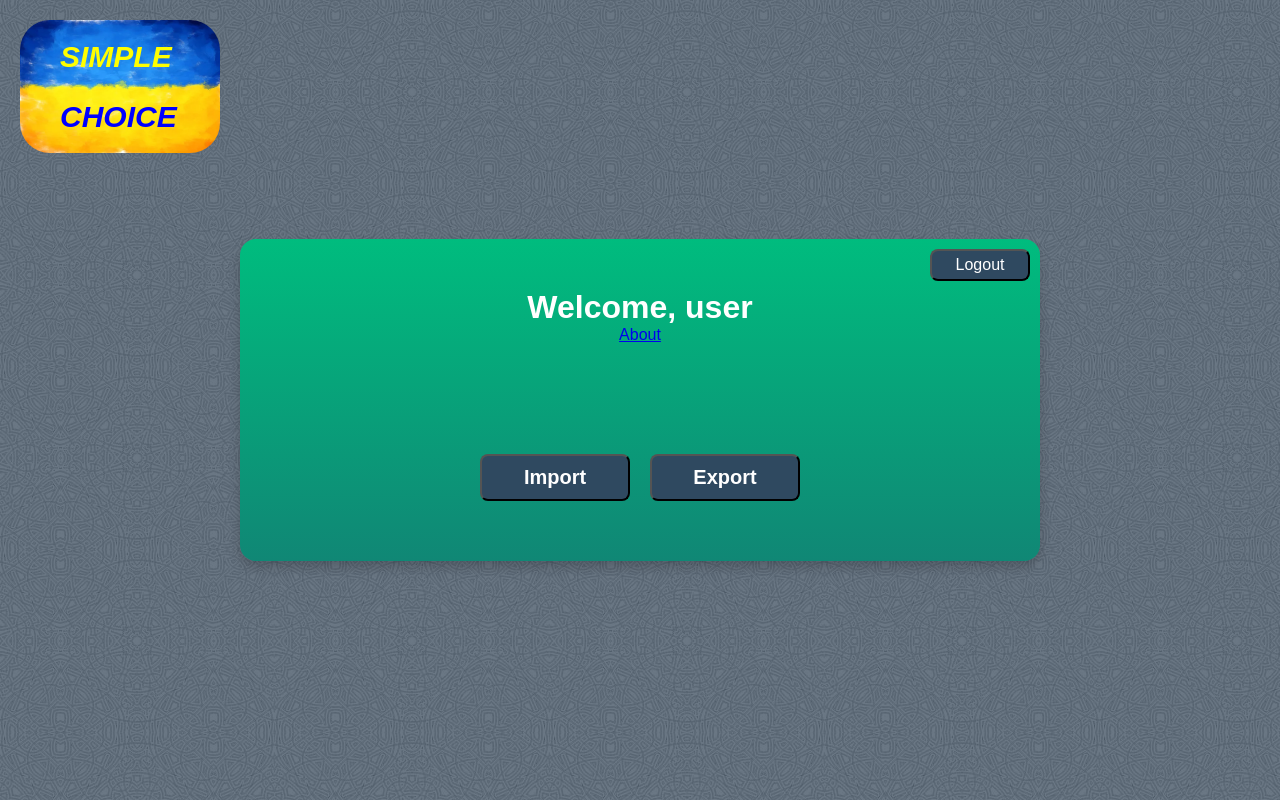
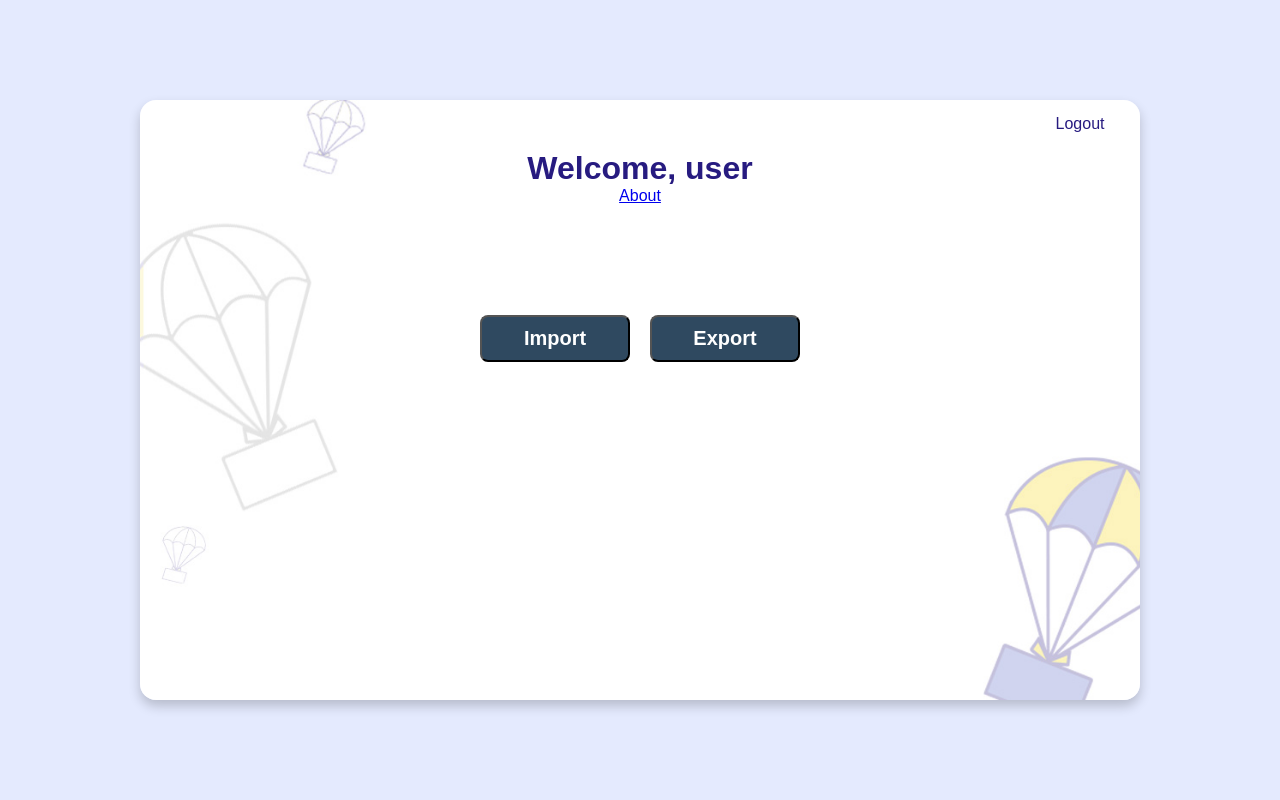
Before and after one commit to drummer-Yurii/unicorn-front, a Vue app: page / in a window 1280 px wide. Built offline with nearby package versions, Linux system fonts and the light colour scheme; no server answers; sample sign-in values are in the browser's storage.

Commit message:
Change layout Home page (start)

```diff
--- a/src/App.vue
+++ b/src/App.vue
@@ -1,15 +1,10 @@
 <template>
-  <div class="logo">
-    <img src="./assets/flag.jpg" alt="logo" />
-    <p class="title1">simple</p>
-    <p class="title2">choice</p>
-  </div>
-  <router-view/>
+  <router-view />
 </template>
 <script>
-import { onBeforeMount } from 'vue';
-import { useRoute, useRouter } from 'vue-router';
-import firebase from 'firebase/compat/app';
+import { onBeforeMount } from "vue";
+import { useRoute, useRouter } from "vue-router";
+import firebase from "firebase/compat/app";
 export default {
   setup() {
     const router = useRouter();
@@ -20,9 +15,9 @@ export default {
     onBeforeMount(() => {
       auth.onAuthStateChanged((user) => {
         if (!user) {
-          router.replace('/login');
-        } else if (route.path == '/login' || route.path == '/register') {
-          router.replace('/');
+          router.replace("/login");
+        } else if (route.path == "/login" || route.path == "/register") {
+          router.replace("/");
         }
       });
     });
@@ -35,12 +30,12 @@ export default {
   margin: 0;
   padding: 0;
   box-sizing: border-box;
-  font-family: 'Fira sans', sans-serif;
+  font-family: "Fira sans", sans-serif;
 }
 
 body {
-  background-image: url('./assets/bg.png');
-  color: #fff;
+  background: #e4eafe;
+  color: #271b80;
 }
 
 #app {
@@ -52,40 +47,6 @@ body {
   align-items: center;
   justify-content: center;
   min-height: 100vh;
-  background: rgba(44, 62, 80, 0.7);
-}
-
-.logo {
-  position: absolute;
-  top: 20px;
-  left: 20px;
-  width: 200px;
-}
-
-.logo img {
-  border-radius: 30px;
-  width: 100%;
-}
-
-.title1 {
-  position: absolute;
-  top: 20px;
-  left: 40px;
-  color: yellow;
-  font-size: 30px;
-  font-weight: bold;
-  font-style: italic;
-  text-transform: uppercase;
-}
-
-.title2 {
-  position: absolute;
-  top: 80px;
-  left: 40px;
-  color: blue;
-  font-size: 30px;
-  font-weight: bold;
-  font-style: italic;
-  text-transform: uppercase;
+  background: #e4eafe;
 }
 </style>
--- a/src/views/HomeView.vue
+++ b/src/views/HomeView.vue
@@ -7,22 +7,22 @@
       <button>Import</button>
       <button>Export</button>
     </div>
-      <button class="btn logout" @click="Logout">Logout</button>
+    <div class="logout" @click="Logout">Logout</div>
   </div>
 </template>
 
 <script>
-import { ref, onBeforeMount } from 'vue';
-import firebase from 'firebase/compat/app';
+import { ref, onBeforeMount } from "vue";
+import firebase from "firebase/compat/app";
 export default {
-  name: 'HomeView',
+  name: "HomeView",
   setup() {
-    const name = ref('');
+    const name = ref("");
 
     onBeforeMount(() => {
       const user = firebase.auth().currentUser;
       if (user) {
-        name.value = user.email.split('@')[0];
+        name.value = user.email.split("@")[0];
       }
     });
 
@@ -30,7 +30,7 @@ export default {
       firebase
         .auth()
         .signOut()
-        .then(() => console.log('Signed out'))
+        .then(() => console.log("Signed out"))
         .catch((err) => alert(err.message));
     };
     return {
@@ -47,9 +47,11 @@ export default {
   display: block;
   text-align: center;
   width: 100%;
-  max-width: 800px;
+  max-width: 1000px;
+  height: 600px;
   padding: 50px 30px;
-  background-image: linear-gradient(to bottom, #00bc7e, #108775);
+  background-size: cover;
+  background-image: url("../assets/backgroundHome.jpg");
   box-shadow: 0px 6px 12px rgba(0, 0, 0, 0.2);
   border-radius: 16px;
 }
@@ -70,18 +72,20 @@ export default {
   margin-bottom: 10px;
 }
 
-.btn.logout {
+.logout {
   position: absolute;
   right: 0px;
   top: 0px;
   width: 100px;
   padding: 5px;
   margin: 10px;
-  color: #fff;
+  color: #271b80;
   font-size: 16px;
   font-weight: 500;
   cursor: pointer;
-  background-color: #2f4960;
-  border-radius: 8px;
+}
+.logout:hover {
+  color: #000;
+  transition: 0.5s;
 }
 </style>
```
Also changed, not shown: src/assets/backgroundHome.jpg (added), src/assets/logo.png (deleted).
